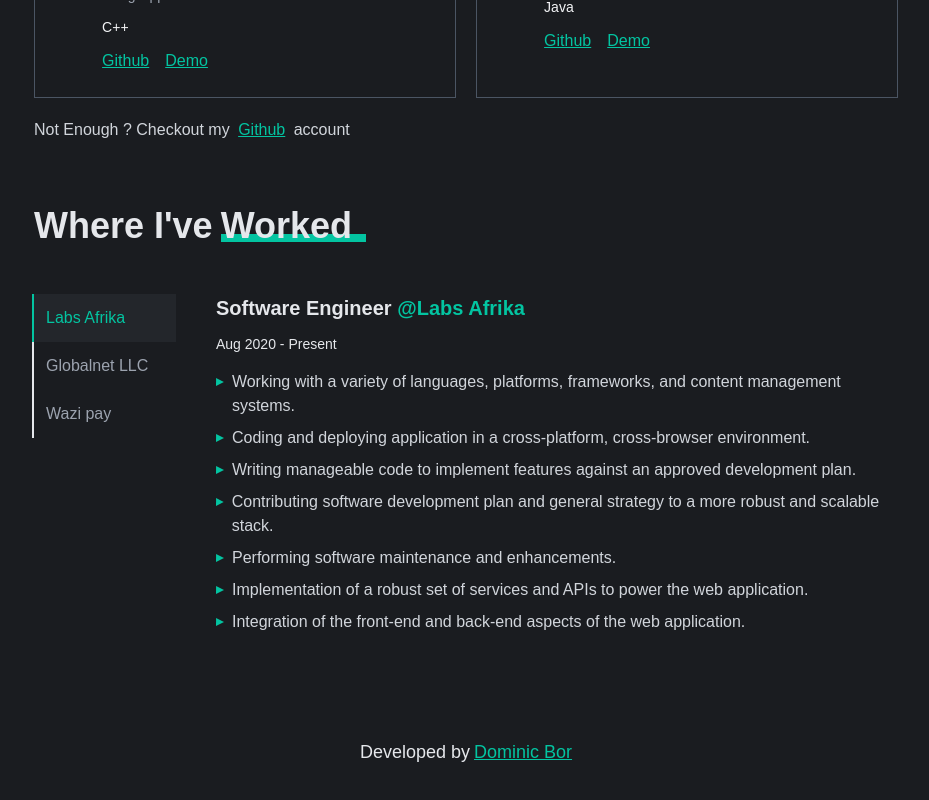
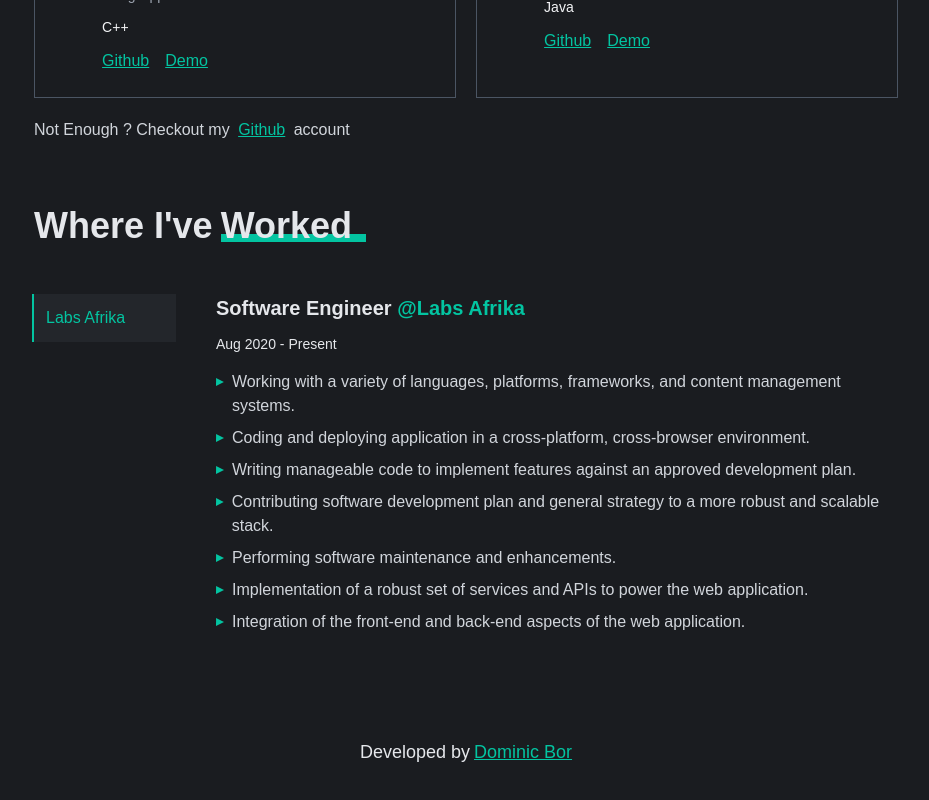
Before and after one commit to sirbor/sirbor.github.io, a React (Create React App) app: page / in a window 1280 px wide. Shown: the part 1178-1978 px from the top of the page, without its empty margins (174-1103 px from the left). Built offline with nearby package versions, Linux system fonts and the light colour scheme; a web font is replaced by a local one.

Commit message:
updated commit

```diff
--- a/src/components/Experience.js
+++ b/src/components/Experience.js
@@ -90,18 +90,6 @@ const Experience = () => {
           >
             Labs Afrika
           </button>
-          <button
-            onClick={() => showCompany(2)}
-            className={workData[1].isVisible ? activeClass : inactiveClass}
-          >
-           Globalnet LLC
-          </button>
-          <button
-            onClick={() => showCompany(3)}
-            className={workData[2].isVisible ? activeClass : inactiveClass}
-          >
-            Wazi pay
-          </button>
         </div>
         <div>
           {workExp.map((work, index) => {
```
Also changed, not shown: 1 other file (tests, documents, lock files or other folders).
